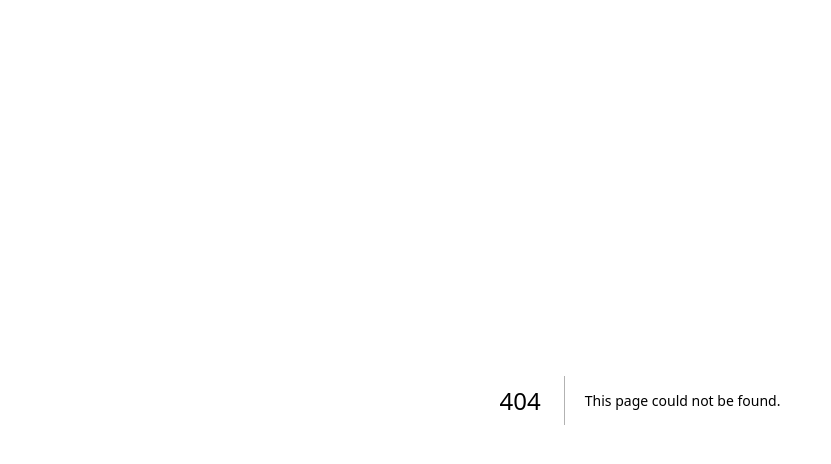
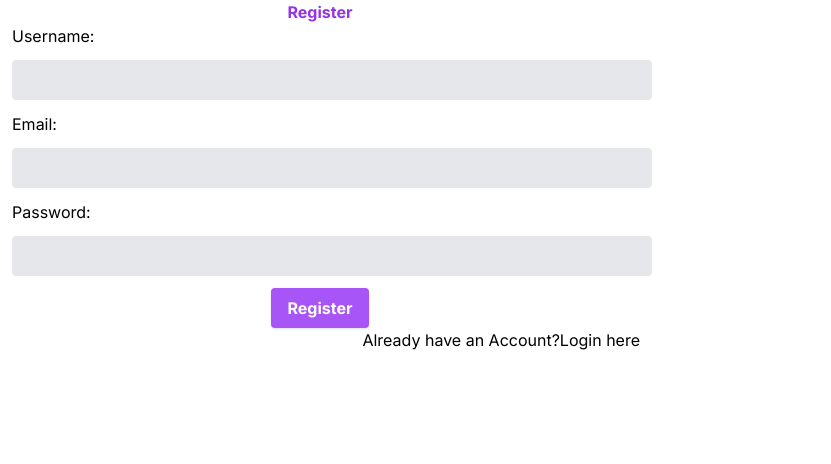
Before and after one commit to Sbani3010/CinemaFrontEnd, a Next.js app: page /register in a window 1280 px wide. Before the commit this address had no page. Shown: the top 464 px of the page, without its empty margins (0-831 px from the left). Built offline with nearby package versions, Linux system fonts and the light colour scheme.

Commit message:
added login and register pages

```diff
--- /dev/null
+++ b/app/forgot-password/page.tsx
@@ -0,0 +1,33 @@
+"use client"
+import Link from 'next/link';
+import React, {useState} from 'react'
+
+ const Page = () => {
+    const [email,setEmail]= useState("");
+
+    const handleSubmit = (e: { preventDefault: () => void; }) => {
+        e.preventDefault();
+         console.log(email);
+ }
+  return (
+    <div className='w-1/2'>
+      <form onSubmit={handleSubmit}>
+        <h2 className="text-center font-bold text-purple-600">Forgot password</h2>
+        <div>
+          <label htmlFor="email"className="m-3">Email:</label>
+          <input className="m-3 bg-gray-200 appearance-none border-2 border-gray-200 rounded w-full py-2 px-4 text-gray-700 leading-tight focus:outline-none focus:bg-white focus:border-purple-500"
+            type="email"
+            id="email"
+            value={email}
+            onChange={(e) => setEmail(e.target.value)}
+            required
+          />
+        </div>
+        <div className='text-center'><button className="w-1/3 shadow bg-purple-500 hover:bg-purple-400 focus:shadow-outline focus:outline-none text-white font-bold py-2 px-4 rounde"type="submit">Send</button></div>
+        <div className='text-right font-bold'><Link href={"/login"}>{"<<<"}</Link></div>
+        </form>
+ </div>
+
+  )
+}
+export default Page
--- /dev/null
+++ b/app/login/page.tsx
@@ -0,0 +1,46 @@
+"use client"
+import Link from "next/link";
+import react,{ useState } from "react"
+ const Login = () => {
+  const [username, setUsername] = useState('');
+  const [password, setPassword] = useState('');
+
+  const handleSubmit = (e: { preventDefault: () => void; }) => {
+    e.preventDefault();
+    alert(`Username: ${username}, Password: ${password}`);
+
+  };
+  return (
+    <div className="w-1/2">
+      <h2 className="text-center font-bold text-purple-600">Login</h2>
+      <form onSubmit={handleSubmit} >
+        <div>
+          <label htmlFor="username" className="m-3">Username:</label>
+          <input className="m-3 bg-gray-200 appearance-none border-2 border-gray-200 rounded w-full py-2 px-4 text-gray-700 leading-tight focus:outline-none focus:bg-white focus:border-purple-500"
+            type="text"
+            id="username"
+            value={username}
+            onChange={(e) => setUsername(e.target.value)}
+            required
+          />
+        </div>
+        <div>
+          <label htmlFor="password"className="m-3">Password:</label>
+          <input className="m-3 bg-gray-200 appearance-none border-2 border-gray-200 rounded w-full py-2 px-4 text-gray-700 leading-tight focus:outline-none focus:bg-white focus:border-purple-500"
+            type="password"
+            id="password"
+            value={password}
+            onChange={(e) => setPassword(e.target.value)}
+            required
+          />
+        </div>
+        <div className="text-center"><button className="w-1/3 shadow bg-purple-500 hover:bg-purple-400 focus:shadow-outline focus:outline-none text-white font-bold py-2 px-4 rounde"type="submit">Login</button></div>
+       <div className="text-right"><Link href={"/register"}>Dont have an account?Register here</Link></div>
+       <div className="text-right text-red-600"><Link href={"/forgot-password"}>Forgot password?</Link></div>
+      </form>
+
+    </div>
+  );
+
+}
+export default Login
--- a/app/page.tsx
+++ b/app/page.tsx
@@ -1,9 +1,10 @@
 import Banner from "@/components/Banner";
 import NavBar from "@/components/NavBar";
 import NowShowing from "@/components/home/NowShowing";
+import "../styles/globals.css"
 
 export async function generateStaticMovies() {
-  const posts = await fetch("http://192.168.11.156:8084/movie/all", {
+  const posts = await fetch("http://localhost:8084/movie/all", {
     method: "GET",
   }).then((res) => res.json());
   return posts;
@@ -15,7 +16,7 @@ const Page = async () => {
   return (
     <>
       <NavBar />
-      <Banner movies={data} />
+      {<Banner movies={data} />}
       <NowShowing movies={data} />
     </>
   );
--- /dev/null
+++ b/app/register/page.tsx
@@ -0,0 +1,55 @@
+"use client"
+import Link from 'next/link';
+import React,{useState} from 'react'
+
+export default function Register() {
+  const [username, setUsername] = useState('');
+  const [email, setEmail] = useState('');
+  const [password, setPassword] = useState('');
+
+  const handleSubmit = (e: { preventDefault: () => void; }) => {
+    e.preventDefault();
+
+    console.log(`Username: ${username}, Email: ${email}, Password: ${password}`);
+  };
+  return (
+    <div  className="w-1/2">
+      <h2 className="text-center font-bold text-purple-600">Register</h2>
+      <form onSubmit={handleSubmit}>
+        <div>
+          <label htmlFor="username"className="m-3">Username:</label>
+          <input className="m-3 bg-gray-200 appearance-none border-2 border-gray-200 rounded w-full py-2 px-4 text-gray-700 leading-tight focus:outline-none focus:bg-white focus:border-purple-500"
+            type="text"
+            id="username"
+            value={username}
+            onChange={(e) => setUsername(e.target.value)}
+            required
+          />
+        </div>
+        <div>
+          <label htmlFor="email"className="m-3">Email:</label>
+          <input className="m-3 bg-gray-200 appearance-none border-2 border-gray-200 rounded w-full py-2 px-4 text-gray-700 leading-tight focus:outline-none focus:bg-white focus:border-purple-500"
+            type="email"
+            id="email"
+            value={email}
+            onChange={(e) => setEmail(e.target.value)}
+            required
+          />
+        </div>
+        <div>
+          <label htmlFor="password"className="m-3">Password:</label>
+          <input className="m-3 bg-gray-200 appearance-none border-2 border-gray-200 rounded w-full py-2 px-4 text-gray-700 leading-tight focus:outline-none focus:bg-white focus:border-purple-500"
+            type="password"
+            id="password"
+            value={password}
+            onChange={(e) => setPassword(e.target.value)}
+            required
+          />
+        </div>
+        <div className='text-center'><button className='shadow bg-purple-500 hover:bg-purple-400 focus:shadow-outline focus:outline-none text-white font-bold py-2 px-4 rounded' type="submit">Register</button></div>
+      <div className='text-right'><Link href={"/login"}>Already have an Account?Login here</Link></div>
+      </form>
+
+    </div>
+  )
+}
--- a/styles/globals.css
+++ b/styles/globals.css
@@ -40,3 +40,4 @@ border-bottom: 1px solid rgba(255, 255, 255, 0.23); */
 .now-showing::-webkit-scrollbar {
   display: none;
 }
+.twala{color: aqua;}
--- a/tailwind.config.js
+++ /dev/null
@@ -1,18 +0,0 @@
-/** @type {import('tailwindcss').Config} */
-module.exports = {
-  content: [
-    './src/pages/**/*.{js,ts,jsx,tsx,mdx}',
-    './src/components/**/*.{js,ts,jsx,tsx,mdx}',
-    './src/app/**/*.{js,ts,jsx,tsx,mdx}',
-  ],
-  theme: {
-    extend: {
-      backgroundImage: {
-        'gradient-radial': 'radial-gradient(var(--tw-gradient-stops))',
-        'gradient-conic':
-          'conic-gradient(from 180deg at 50% 50%, var(--tw-gradient-stops))',
-      },
-    },
-  },
-  plugins: [],
-}
```
Also changed, not shown: package.json (+5 -3 lines), 1 other file (tests, documents, lock files or other folders).
